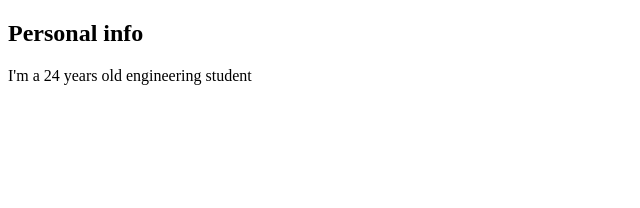
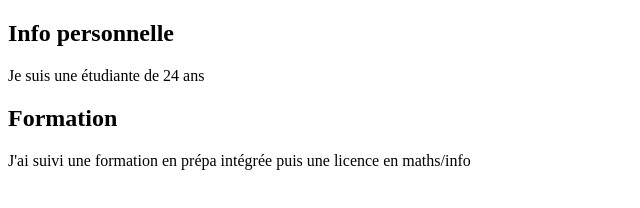
Before and after one commit to IonaGuyomarch/IonaGuyomarch, a plain HTML site: page index.html in a window 1280 px wide. Shown: the whole page, without its empty margins (0-640 px from the left). Drawn offline with Linux system fonts and the light colour scheme.

Commit message:
Formation

```diff
--- a/index.html
+++ b/index.html
@@ -7,8 +7,12 @@
 </head>
 <body>
     <section>
-        <h2>Personal info</h2>
-        <p>I'm a 24 years old engineering student</p>
+        <h2>Info personnelle</h2>
+        <p>Je suis une étudiante de 24 ans</p>
+    </section>
+    <section>
+        <h2>Formation</h2>
+        <p>J'ai suivi une formation en prépa intégrée puis une licence en maths/info</p>
     </section>
 </body>
 </html>
```
